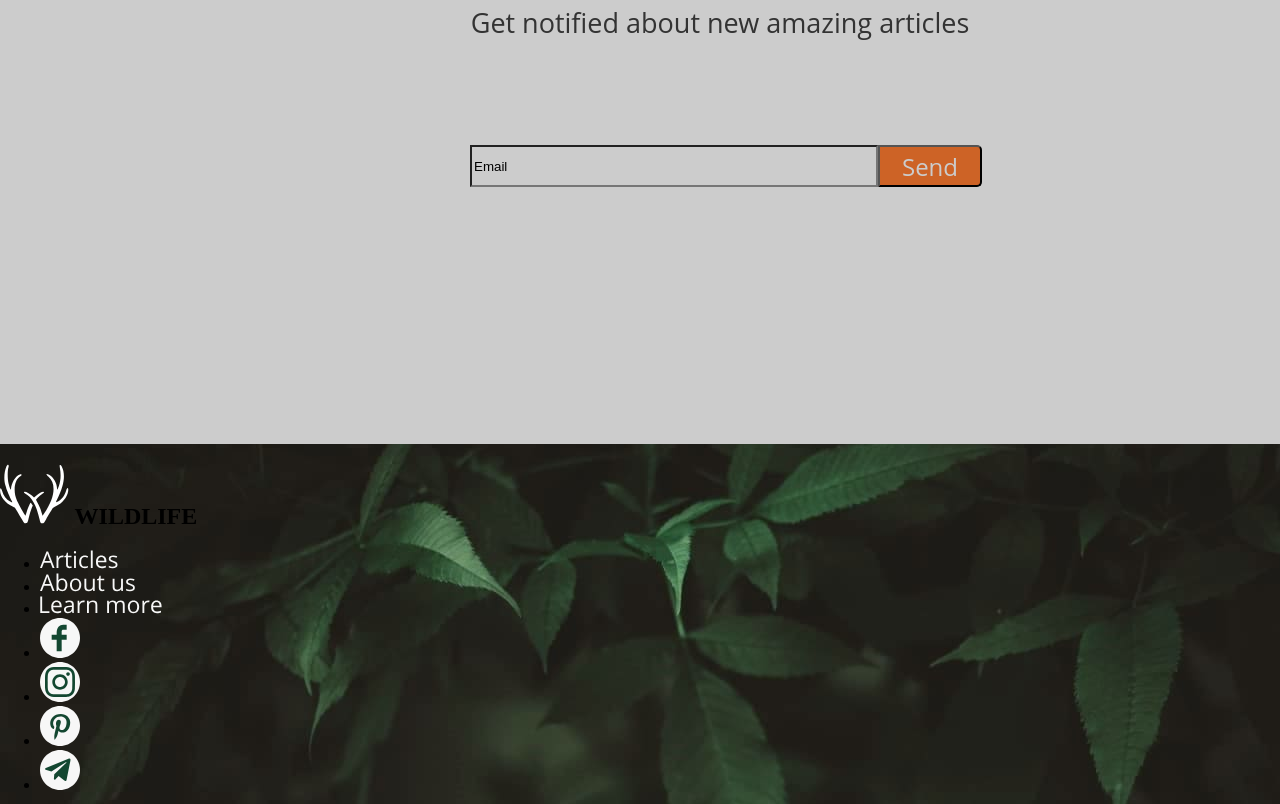
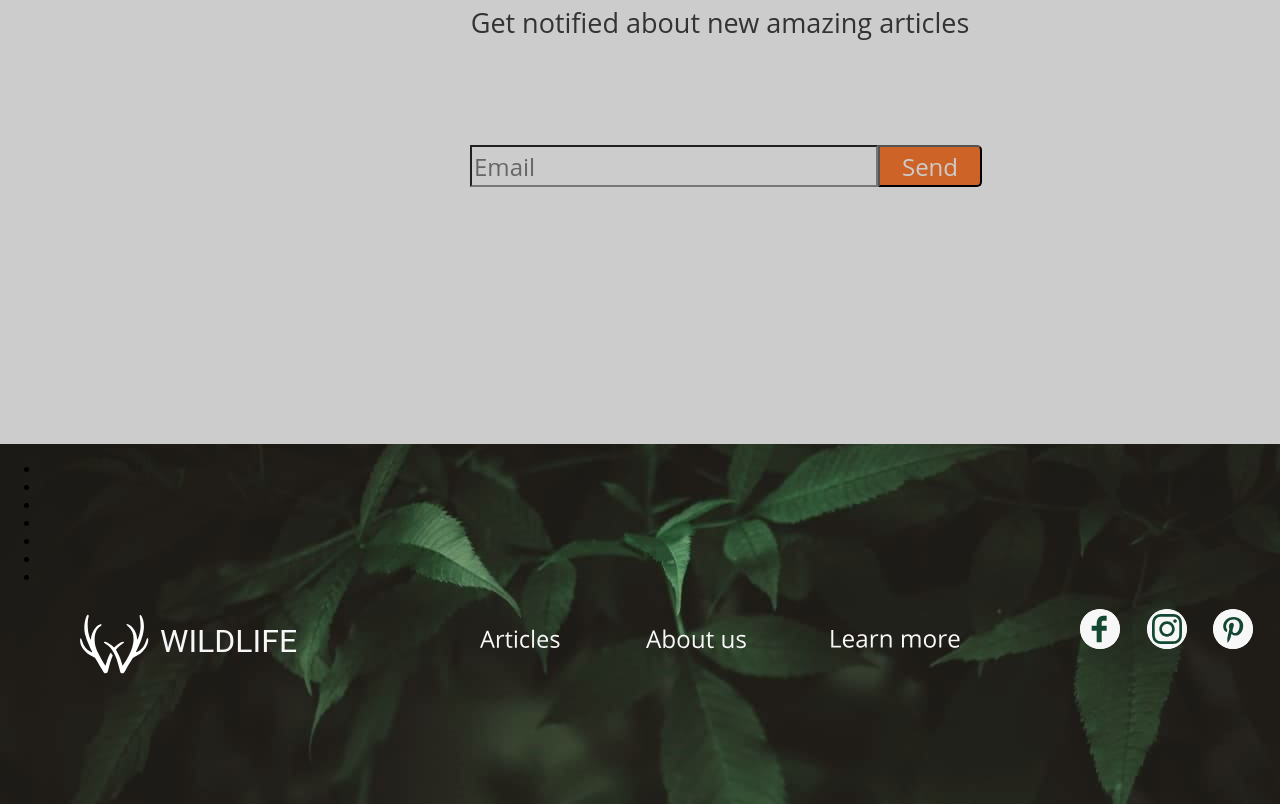
Before and after one commit to arubtsova/Wildlife, a plain HTML site: page index.html in a window 1280 px wide. Shown: the part 1704-2508 px from the top of the page. Drawn offline with Linux system fonts and the light colour scheme.

Commit message:
fill block footer

```diff
--- a/index.css
+++ b/index.css
@@ -7,19 +7,18 @@
     height: 780px;
     left: 0px;
     top: 0px;
+
 }
 
 
 .header__symbol-top{
     position: absolute;
     left: 100px;
-    right: 55px;
-    top: 20px;
-
+    top: 30px;
 
 }
 
-.header__title-wildlife{
+.header__title-top{
     position: absolute;
     width: 155px;
     height: 60px;
@@ -31,7 +30,6 @@
     font-weight: normal;
     font-size: 32px;
     line-height: 60px;
-
 
     text-transform: uppercase;
 
@@ -51,8 +49,6 @@
     font-size: 24px;
     line-height: 60px;
 
-
-
     color: #F7F7F7;
 
 }
@@ -71,9 +67,8 @@
     font-size: 23px;
     line-height: 60px;
 
+    color: #F7F7F7;
 
-
-    color: #F7F7F7;
 }
 
 .header__img-searchicon{
@@ -99,6 +94,7 @@
     border: 2px solid #CD6326;
     box-sizing: border-box;
     border-radius: 5px;
+
 }
 
 
@@ -114,7 +110,6 @@
     font-weight: normal;
     font-size: 48px;
     line-height: 72px;
-
 
     letter-spacing: 2px;
 
@@ -137,8 +132,6 @@ border-radius: 5px;
 
 }
 
-
-
 .survival__text-help{
     position: absolute;
     width: 274px;
@@ -155,6 +148,7 @@ border-radius: 5px;
 
 
     color: #F7F7F7;
+
 }
 
 .latest-articles{
@@ -200,7 +194,6 @@ border-radius: 5px;
     font-size: 24px;
     line-height: 36px;
 
-
     text-align: center;
 
     color: #666666;
@@ -211,6 +204,7 @@ border-radius: 5px;
     position: absolute;
     top: 500px;
     left: 100px;
+
 }
 
 .latest-articles__imgs-moose{
@@ -265,10 +259,10 @@ border-radius: 5px;
     font-size: 27px;
     line-height: 40px;
 
-
     text-align: center;
 
     color: #333333;
+
 }
 
 .latest-articles__get-notified{
@@ -284,9 +278,8 @@ border-radius: 5px;
     font-size: 24px;
     line-height: 60px;
 
+    color: #666666;
 
-
-    color: #666666;
 }
 
 .latest-articles__input{
@@ -296,6 +289,10 @@ border-radius: 5px;
     left: 70px;
     top: 0px;
     background: #CCCCCC;
+
+    font-family: Open Sans;
+    font-size: 24px;
+    color: #666666;
 
 }
 
@@ -312,8 +309,6 @@ border-radius: 5px;
     background: #CD6326;
     border-radius: 0px 5px 5px 0px;
 
-
-
 }
 
 .footer{
@@ -325,3 +320,127 @@ border-radius: 5px;
     top: 2148px;
 
 }
+
+.footer__symbol-button{
+    position: absolute;
+    left: 80px;
+    top: 170px
+
+}
+
+.footer__title-button{
+    position: absolute;
+    width: 155px;
+    height: 60px;
+    left: 160px;
+    top: 140px;
+
+    font-family: Roboto;
+    font-style: normal;
+    font-weight: normal;
+    font-size: 32px;
+    line-height: 60px;
+
+    text-transform: uppercase;
+
+    color: #F7F7F7;
+
+}
+
+.footer__img-articles{
+    position: absolute;
+    width: 80px;
+    height: 60px;
+    left: 480px;
+    top: 165px;
+
+    font-family: Open Sans;
+    font-style: normal;
+    font-weight: normal;
+    font-size: 23px;
+    line-height: 60px;
+
+    color: #F7F7F7;
+
+}
+
+.footer__img-aboutus{
+    position: absolute;
+    width: 100px;
+    height: 60px;
+    left: 646px;
+    top: 165px;
+
+    font-family: Open Sans;
+    font-style: normal;
+    font-weight: normal;
+    font-size: 23px;
+    line-height: 60px;
+
+    color: #F7F7F7;
+
+}
+
+.footer__img-learnmore{
+    position: absolute;
+    width: 129px;
+    height: 60px;
+    left: 831px;
+    top: 165px;
+
+    font-family: Open Sans;
+    font-style: normal;
+    font-weight: normal;
+    font-size: 23px;
+    line-height: 60px;
+
+    color: #F7F7F7;
+
+}
+
+.footer__img-facebook{
+    position: absolute;
+    width: 40px;
+    height: 40px;
+    left: 1080px;
+    top: 165px;
+
+    background: #F7F7F7;
+    border-radius: 20px;
+
+}
+
+.footer__img-inst{
+    position: absolute;
+    width: 40px;
+    height: 40px;
+    left: 1147px;
+    top: 165px;
+
+    background: #F7F7F7;
+    border-radius: 20px;
+
+}
+
+.footer__img-p{
+    position: absolute;
+    width: 40px;
+    height: 40px;
+    left: 1213px;
+    top: 165px;
+
+    background: #F7F7F7;
+    border-radius: 20px;
+
+}
+
+.footer__img-telegram{
+    position: absolute;
+    width: 40px;
+    height: 40px;
+    left: 1280px;
+    top: 165px;
+
+    background: #F7F7F7;
+    border-radius: 20px;
+}
--- a/index.html
+++ b/index.html
@@ -10,7 +10,7 @@
     <header class="header">
         <nav class="header__nav-top">
             <img class="header__symbol-top" src="img\symbol.svg">
-            <h1 class="header__title-wildlife"> WILDLIFE</h1>
+            <h1 class="header__title-top"> WILDLIFE</h1>
                 <ul class="header__menu">
                     <li><a href=""><img class="header__img-blog" src="img\Blog.svg"></a></li>
                     <li><a href=""><img class="header__img-contacts" src="img\Contacts.svg"></a></li>
@@ -54,15 +54,16 @@
 
     <footer class="footer">
         <nav>
-            <h1><img src="img\symbol.svg"> WILDLIFE</h1>
+            <img class="footer__symbol-button" src="img\symbol.svg">
+            <h1 class="footer__title-button"> WILDLIFE</h1>
                 <ul class="footer__nav">
-                    <li><a href=""><img src="img\Articles.svg"></a></li>
-                    <li><a href=""><img src="img\About-us.svg"></a></li>
-                    <li><a href=""><img src="img\Learn-more.svg"></a></li>
-                    <li><a href=""><img src="img\facebook.svg"></a></li>
-                    <li><a href=""><img src="img\inst.svg"></a></li>
-                    <li><a href=""><img src="img\p.svg"></a></li>
-                    <li><a href=""><img src="img\telegram.svg"></a></li>
+                    <li><a href=""><img class="footer__img-articles" src="img\Articles.svg"></a></li>
+                    <li><a href=""><img class="footer__img-aboutus" src="img\About-us.svg"></a></li>
+                    <li><a href=""><img class="footer__img-learnmore" src="img\Learn-more.svg"></a></li>
+                    <li><a href=""><img class="footer__img-facebook" src="img\facebook.svg"></a></li>
+                    <li><a href=""><img class="footer__img-inst" src="img\inst.svg"></a></li>
+                    <li><a href=""><img class="footer__img-p" src="img\p.svg"></a></li>
+                    <li><a href=""><img class="footer__img-telegram" src="img\telegram.svg"></a></li>
                 </ul>
         </nav>
     </footer>
```
Lines whose indentation alone changed are shown as unchanged.
